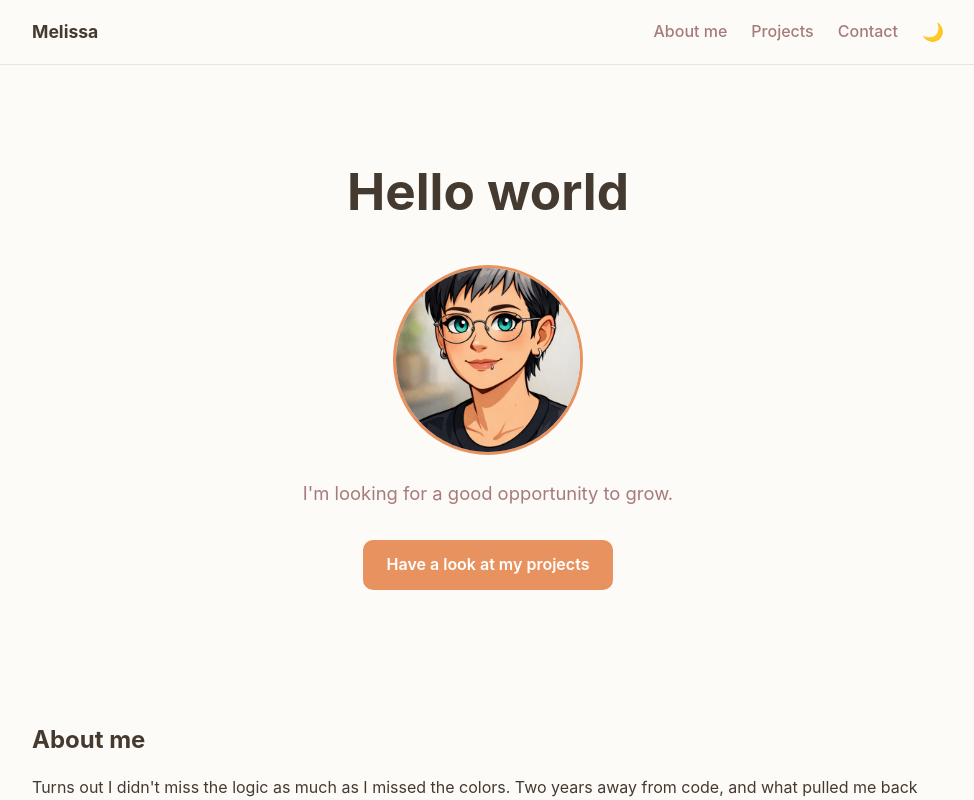
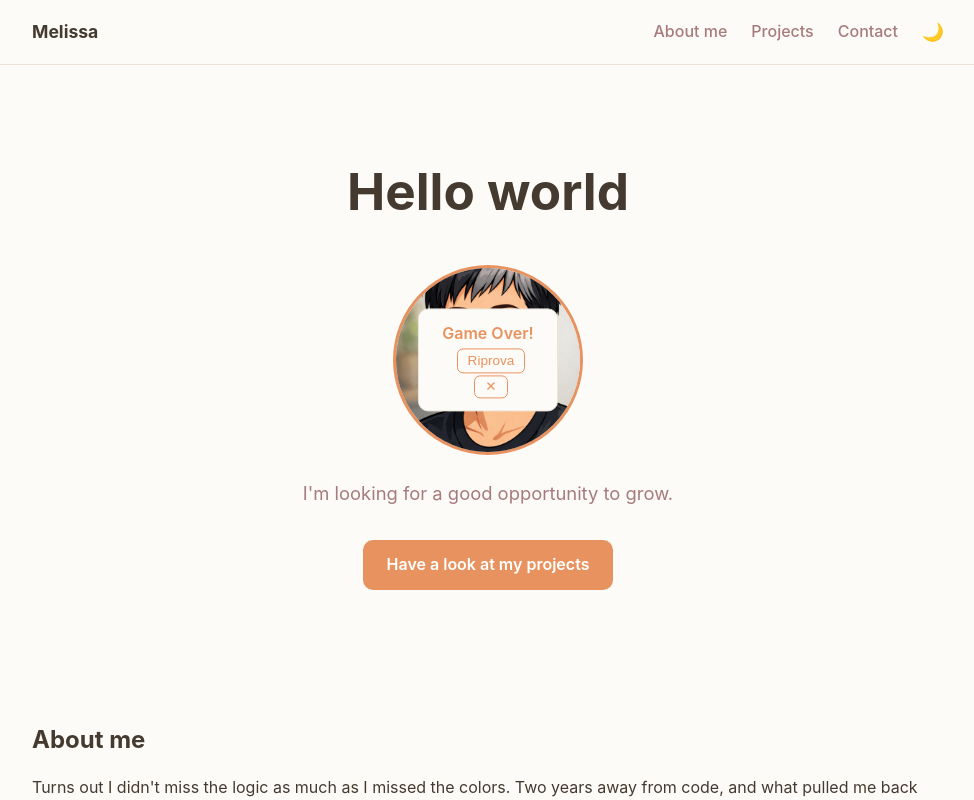
Before and after one commit to MelMastro93/Portfolio, a React (Vite) app: page / in a window 1280 px wide. Both pictures are taken after a click on the picture 640 px from the left and 359 px from the top of the page. Shown: the top 800 px of the page, without its empty margins (152-1126 px from the left). Built offline with nearby package versions, Linux system fonts and the light colour scheme.

Commit message:
added game

```diff
--- a/src/components/Hero.jsx
+++ b/src/components/Hero.jsx
@@ -1,46 +1,115 @@
-import { useState, useEffect } from 'react'
+import { useState, useEffect, useRef } from "react";
 
 function Hero() {
-  const [jumping, setJumping] = useState(false)
+  const [jumping, setJumping] = useState(false);
+  const [score, setScore] = useState(0);
+  const avatarRef = useRef(null);
+  const obstacleRef = useRef(null);
+  const jumpingRef = useRef(false);
+  const [gameOver, setGameOver] = useState(false);
+  const [gameStarted, setGameStarted] = useState(false);
+
+  useEffect(() => {
+    jumpingRef.current = jumping;
+  }, [jumping]);
+
+  useEffect(() => {
+    const shrink = 15;
+    let frameId;
+
+    function checkCollision() {
+      if (avatarRef.current && obstacleRef.current) {
+        const avatarBox = avatarRef.current.getBoundingClientRect();
+        const obstacleBox = obstacleRef.current.getBoundingClientRect();
+
+        const isOverlapping =
+          avatarBox.left < obstacleBox.right &&
+          -shrink &&
+          avatarBox.right > obstacleBox.left &&
+          +shrink;
+        avatarBox.bottom > obstacleBox.top;
+        if (isOverlapping && !jumpingRef.current) {
+          setGameOver(true);
+          setGameStarted(false);
+          setScore(0);
+        }
+      }
+      frameId = requestAnimationFrame(checkCollision);
+    }
+
+    frameId = requestAnimationFrame(checkCollision);
+
+    return () => cancelAnimationFrame(frameId);
+  }, []);
 
   function triggerJump() {
-    setJumping(true)
-    setTimeout(() => setJumping(false), 500)
+  setGameOver(false);
+  setGameStarted(true);
+  setJumping(true);
+  setScore((prev) => prev + 1);
+  setTimeout(() => setJumping(false), 600);
   }
+  function exitGame() {
+  setGameStarted(false);
+  setJumping(false);
+  setGameOver(false);
+  setScore(0);
+}
 
   useEffect(() => {
     function handleKeyDown(e) {
-      if (e.code === 'Space') {
-        e.preventDefault()
-        triggerJump()
+      if (e.code === "Space") {
+        e.preventDefault();
+
+        triggerJump();
       }
     }
 
-    window.addEventListener('keydown', handleKeyDown)
+    window.addEventListener("keydown", handleKeyDown);
 
     return () => {
-      window.removeEventListener('keydown', handleKeyDown)
-    }
-  }, [])
+      window.removeEventListener("keydown", handleKeyDown);
+    };
+  }, []);
 
   return (
     <section className="hero">
       <div className="container hero__inner">
         <h1>Hello world</h1>
-        <img
-          className={`hero__avatar ${jumping ? 'hero__avatar--jump' : ''}`}
-          src="/miopg.png"
-          alt="Mel"
-          onClick={triggerJump}
-        />
-        <div className="hero__ground"></div>
+        <div className="hero__stage">
+          <img
+            ref={avatarRef}
+            className={`hero__avatar ${jumping ? "hero__avatar--jump" : ""} ${gameStarted ? "hero__avatar--playing" : ""}`}
+            src="/miopg.png"
+            alt="Mel"
+            onClick={triggerJump}
+          />
+          {gameOver && (
+            <div className="hero__gameover">
+              Game Over!
+              <button onClick={() => setGameOver(false)}>Riprova</button>
+              <button className="hero__exit" onClick={exitGame} aria-label="Exit">
+      ✕
+    </button>
+            </div>
+          )}
+          {gameStarted && <div className="hero__ground"></div>}
+          {gameStarted && (
+            <span ref={obstacleRef} className="hero__obstacle">
+              🌵
+            </span>
+          )}
+        </div>
+
         <p className="hero__subtitle">
           I'm looking for a good opportunity to grow.
         </p>
-        <a href="#projects" className="button">Have a look at my projects</a>
+        <a href="#projects" className="button">
+          Have a look at my projects
+        </a>
       </div>
     </section>
-  )
+  );
 }
 
-export default Hero
+export default Hero;
--- a/src/index.css
+++ b/src/index.css
@@ -111,10 +111,78 @@ h1, h2, h3 {
   margin: 24px auto;
   display: block;
   border: 3px solid var(--accent);
+  transition: width 0.3s ease, height 0.3s ease;
+}
+
+.hero__avatar--playing {
+  width: 100px;
+  height: 100px;
+}
+
+.hero__stage {
+  position: relative;
+   max-width: 280px;
+  margin: 0 auto;
+}
+@keyframes move-obstacle {
+  from {
+    transform: translateX(0);
+  }
+  to {
+    transform: translateX(-380px);
+  }
 }
 
 .hero__avatar--jump {
-  animation: jump 0.5s ease;
+  animation: jump 0.9s ease;
+}
+.hero__ground {
+  height: 2px;
+  width: 260px;
+  margin: 12px auto 0;
+  background-image: repeating-linear-gradient(
+    to right,
+    var(--accent) 0px,
+    var(--accent) 8px,
+    transparent 8px,
+    transparent 16px
+  );
+  background-size: 32px 2px;
+  animation: scroll-ground 0.6s linear infinite;
+}
+
+@keyframes scroll-ground {
+  from {
+    background-position: 0 0;
+  }
+  to {
+    background-position: -32px 0;
+  }
+}
+
+.hero__score {
+  font-size: 0.9rem;
+  color: var(--text-muted);
+  margin: 8px 0 0;
+}
+
+
+.hero__obstacle {
+  position: absolute;
+  left: 0;
+  bottom: 8px;
+  font-size: 2rem;
+  animation: move-obstacle 1.8s linear infinite;
+
+}
+
+@keyframes move-obstacle {
+  from {
+    transform: translateX(400px);
+  }
+  to {
+    transform: translateX(-100px);
+  }
 }
 
 @keyframes jump {
@@ -133,6 +201,46 @@ h1, h2, h3 {
   100% {
     transform: translateY(0);
   }
+}
+.hero__gameover {
+  position: absolute;
+  top: 50%;
+  left: 50%;
+  transform: translate(-50%, -50%);
+  background: var(--bg);
+  border: 1px solid var(--border);
+  padding: 12px 20px;
+  border-radius: var(--radius);
+  color: var(--accent);
+  font-weight: 600;
+  z-index: 5;
+  text-align: center;
+}
+
+.hero__gameover button {
+  background: none;
+  border: 1px solid var(--accent);
+  color: var(--accent);
+  padding: 4px 10px;
+  border-radius: 6px;
+  cursor: pointer;
+  font-size: 0.85rem;
+  margin-left: 6px;
+
+}
+.hero__exit {
+  background: none;
+  border: none;
+  color: var(--text-muted);
+  font-size: 1rem;
+  line-height: 1;
+  cursor: pointer;
+  padding: 4px 8px;
+  margin-left: 6px;
+}
+
+.hero__exit:hover {
+  color: var(--accent);
 }
 
 .hero h1 {
```
